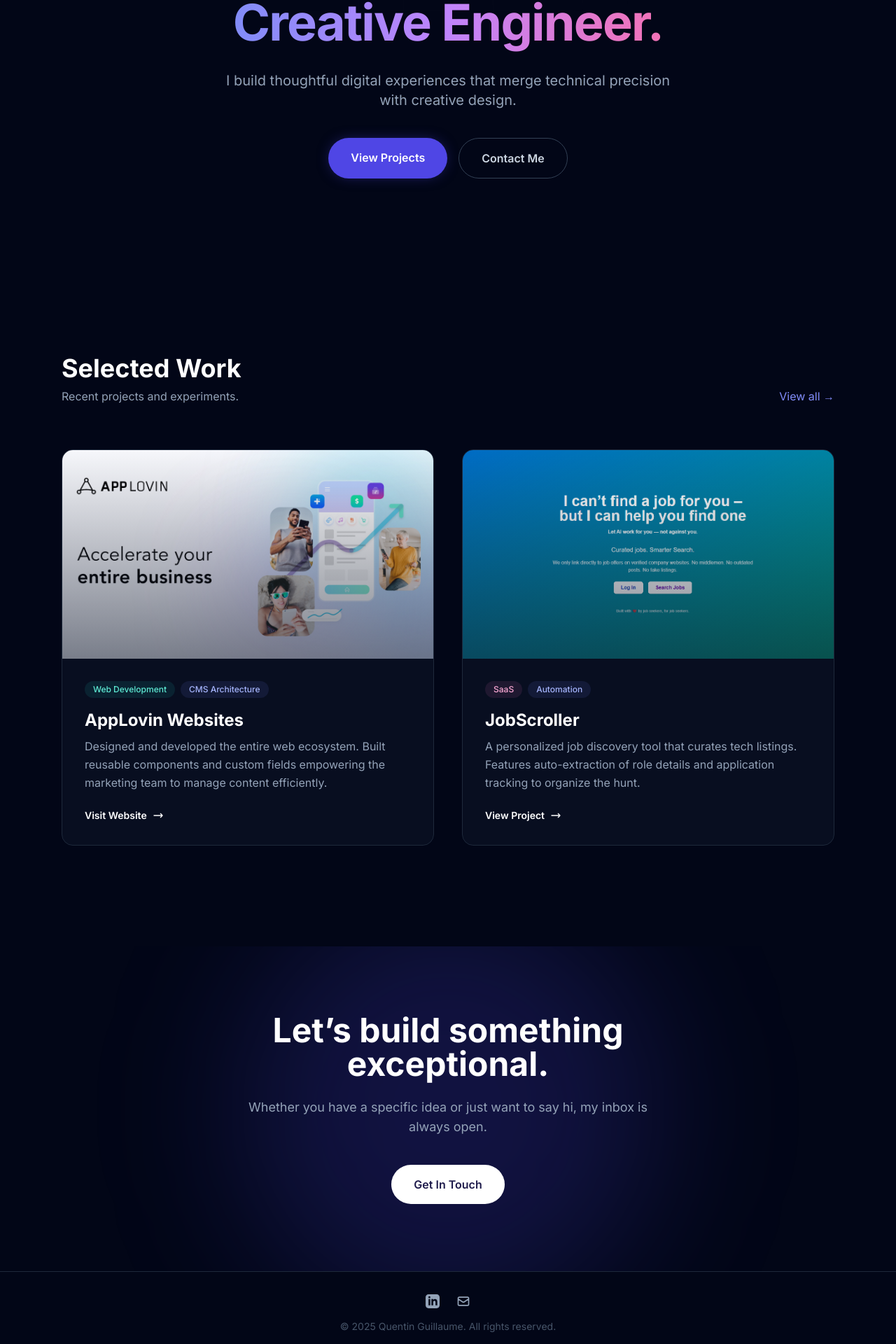
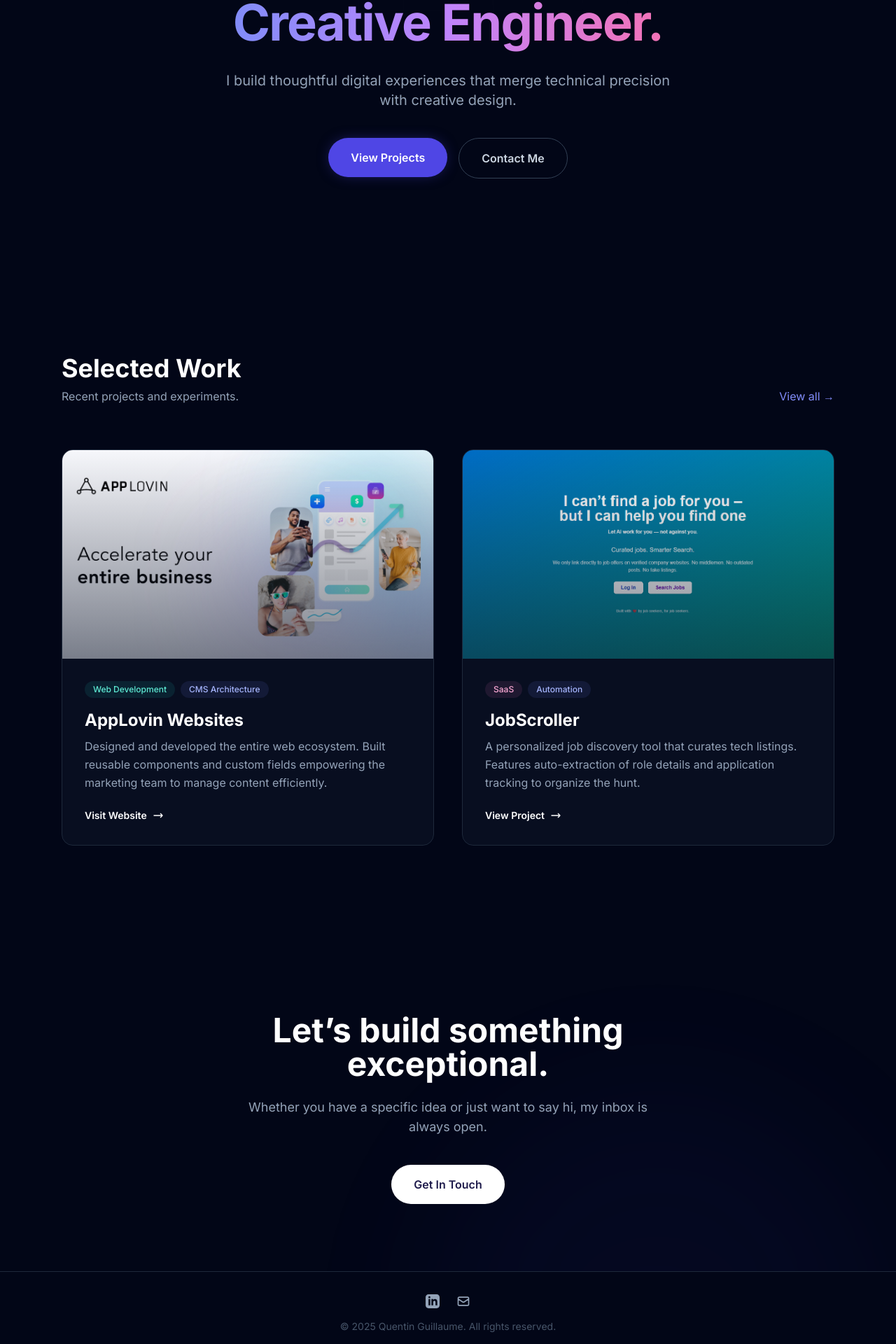
Before and after one commit to Couentinev2/Portfolio, a Next.js app: page / in a window 1280 px wide. Shown: the part 370-2290 px from the top of the page at 70% size. Built offline with nearby package versions, Linux system fonts and the light colour scheme.

Commit message:
Finish work on framer implementation

```diff
--- a/package.json
+++ b/package.json
@@ -13,8 +13,8 @@
     "@google-cloud/aiplatform": "^3.34.0",
     "@vercel/analytics": "^1.5.0",
     "@vercel/speed-insights": "^1.1.0",
+    "framer-motion": "^12.26.2",
     "lucide-react": "^0.562.0",
-    "next": "15.1.3",
     "next": "15.1.11",
     "nodemailer": "^6.9.16",
     "openai": "^4.93.0",
--- a/src/app/page.js
+++ b/src/app/page.js
@@ -1,57 +1,108 @@
 'use client';
+
 import Image from 'next/image';
 import Link from 'next/link';
+import { motion } from 'framer-motion';
+
+// ANIMATION VARIANTS
+// Keeping these outside the component prevents re-creation on every render
+const fadeInUp = {
+  hidden: { opacity: 0, y: 40 },
+  visible: {
+    opacity: 1,
+    y: 0,
+    transition: { duration: 0.8, ease: "easeOut" }
+  }
+};
+
+const staggerContainer = {
+  hidden: { opacity: 0 },
+  visible: {
+    opacity: 1,
+    transition: {
+      staggerChildren: 0.2, // Delay between each child animation
+      delayChildren: 0.3,
+    }
+  }
+};
+
+const hoverCard = {
+  hover: {
+    y: -10, // Lift up
+    transition: { duration: 0.3 }
+  }
+};
 
 export default function Home() {
   return (
-    <main className="w-full min-h-screen bg-slate-950 text-slate-200 selection:bg-indigo-500/30">
+    <main className="w-full min-h-screen bg-slate-950 text-slate-200 selection:bg-indigo-500/30 overflow-hidden">
 
-      {/* BACKGROUND GRID PATTERN */}
-      <div className="fixed inset-0 z-0 pointer-events-none">
+      {/* BACKGROUND GRID PATTERN (Static background is fine, let's just animate opacity on load) */}
+      <motion.div
+        initial={{ opacity: 0 }}
+        animate={{ opacity: 1 }}
+        transition={{ duration: 1.5 }}
+        className="fixed inset-0 z-0 pointer-events-none"
+      >
         <div className="absolute inset-0 bg-[linear-gradient(to_right,#4f4f4f2e_1px,transparent_1px),linear-gradient(to_bottom,#4f4f4f2e_1px,transparent_1px)] bg-[size:4rem_4rem] [mask-image:radial-gradient(ellipse_60%_50%_at_50%_0%,#000_70%,transparent_100%)]"></div>
-      </div>
+      </motion.div>
 
       {/* HERO SECTION */}
-      <section className="relative z-10 flex flex-col items-center justify-center min-h-[90vh] px-6 text-center">
+      <motion.section
+        variants={staggerContainer}
+        initial="hidden"
+        animate="visible"
+        className="relative z-10 flex flex-col items-center justify-center min-h-[90vh] px-6 text-center"
+      >
         {/* Availability Badge */}
-        <div className="mb-8 inline-flex items-center gap-2 px-3 py-1 rounded-full border border-indigo-500/30 bg-indigo-500/10 text-indigo-300 text-sm font-medium animate-fade-in-up">
+        <motion.div variants={fadeInUp} className="mb-8 inline-flex items-center gap-2 px-3 py-1 rounded-full border border-indigo-500/30 bg-indigo-500/10 text-indigo-300 text-sm font-medium">
           <span className="relative flex h-2 w-2">
             <span className="animate-ping absolute inline-flex h-full w-full rounded-full bg-indigo-400 opacity-75"></span>
             <span className="relative inline-flex rounded-full h-2 w-2 bg-indigo-500"></span>
           </span>
           Available for new projects
-        </div>
+        </motion.div>
 
-        <h1 className="max-w-4xl mx-auto mb-6 text-5xl font-bold tracking-tight sm:text-7xl">
+        <motion.h1 variants={fadeInUp} className="max-w-4xl mx-auto mb-6 text-5xl font-bold tracking-tight sm:text-7xl">
           Quentin Guillaume
           <span className="block mt-2 text-transparent bg-clip-text bg-gradient-to-r from-indigo-400 via-purple-400 to-pink-400 leading-tight">
             Creative Engineer.
           </span>
-        </h1>
+        </motion.h1>
 
-        <p className="max-w-2xl mx-auto mb-10 text-lg text-slate-400 sm:text-xl leading-relaxed">
+        <motion.p variants={fadeInUp} className="max-w-2xl mx-auto mb-10 text-lg text-slate-400 sm:text-xl leading-relaxed">
           I build thoughtful digital experiences that merge technical precision with creative design.
-        </p>
+        </motion.p>
 
-        <div className="flex flex-col sm:flex-row gap-4">
+        <motion.div variants={fadeInUp} className="flex flex-col sm:flex-row gap-4">
+          <motion.div whileHover={{ scale: 1.05 }} whileTap={{ scale: 0.95 }}>
             <Link
               href="/projects"
-            className="px-8 py-4 font-semibold text-white transition-all transform bg-indigo-600 rounded-full hover:bg-indigo-700 hover:scale-105 shadow-[0_0_20px_-5px_rgba(79,70,229,0.5)]"
+              className="px-8 py-4 font-semibold text-white transition-all bg-indigo-600 rounded-full hover:bg-indigo-700 shadow-[0_0_20px_-5px_rgba(79,70,229,0.5)] block"
             >
               View Projects
             </Link>
+          </motion.div>
+          <motion.div whileHover={{ scale: 1.05 }} whileTap={{ scale: 0.95 }}>
             <Link
               href="mailto:contact@quentinguillaume.com"
-            className="px-8 py-4 font-semibold text-slate-300 transition-colors border border-slate-700 rounded-full hover:bg-slate-800 hover:text-white"
+              className="px-8 py-4 font-semibold text-slate-300 transition-colors border border-slate-700 rounded-full hover:bg-slate-800 hover:text-white block"
             >
               Contact Me
             </Link>
-        </div>
-      </section>
+          </motion.div>
+        </motion.div>
+      </motion.section>
 
       {/* FEATURED PROJECTS */}
       <section className="relative z-10 max-w-6xl px-6 py-24 mx-auto">
-        <div className="flex items-end justify-between mb-16">
+        <motion.div
+          initial={{ opacity: 0, y: 20 }}
+          whileInView={{ opacity: 1, y: 0 }}
+          viewport={{ once: true, margin: "-100px" }}
+          transition={{ duration: 0.6 }}
+          className="flex items-end justify-between mb-16"
+        >
           <div>
             <h2 className="text-3xl font-bold text-white sm:text-4xl">Selected Work</h2>
             <p className="mt-2 text-slate-400">Recent projects and experiments.</p>
@@ -62,12 +113,20 @@
           >
             View all &rarr;
           </Link>
-        </div>
+        </motion.div>
 
         <div className="grid gap-10 md:grid-cols-2">
 
           {/* Project 1 */}
-          <div className="group relative flex flex-col overflow-hidden transition-all duration-300 border border-slate-800 rounded-2xl bg-slate-900/50 hover:border-indigo-500/50 hover:shadow-2xl hover:shadow-indigo-500/10">
+          <motion.div
+            initial={{ opacity: 0, y: 50 }}
+            whileInView={{ opacity: 1, y: 0 }}
+            viewport={{ once: true, margin: "-100px" }}
+            transition={{ duration: 0.5, delay: 0.1 }}
+            whileHover="hover"
+            variants={hoverCard}
+            className="group relative flex flex-col overflow-hidden border border-slate-800 rounded-2xl bg-slate-900/50"
+          >
             <div className="relative overflow-hidden aspect-video">
               <Image
                 src="/images/Generic_Applovin.jpg"
@@ -103,10 +162,18 @@
                 </svg>
               </a>
             </div>
-          </div>
+          </motion.div>
 
           {/* Project 2 */}
-          <div className="group relative flex flex-col overflow-hidden transition-all duration-300 border border-slate-800 rounded-2xl bg-slate-900/50 hover:border-indigo-500/50 hover:shadow-2xl hover:shadow-indigo-500/10">
+          <motion.div
+            initial={{ opacity: 0, y: 50 }}
+            whileInView={{ opacity: 1, y: 0 }}
+            viewport={{ once: true, margin: "-100px" }}
+            transition={{ duration: 0.5, delay: 0.2 }}
+            whileHover="hover"
+            variants={hoverCard}
+            className="group relative flex flex-col overflow-hidden border border-slate-800 rounded-2xl bg-slate-900/50"
+          >
             <div className="relative overflow-hidden aspect-video">
               <Image
                 src="/images/jobscroller-preview.png"
@@ -142,7 +209,7 @@
                 </svg>
               </a>
             </div>
-          </div>
+          </motion.div>
 
         </div>
 
@@ -156,20 +223,39 @@
       {/* CTA SECTION */}
       <section className="relative py-24 mt-12 overflow-hidden">
         {/* Background glow effect */}
-        <div className="absolute top-1/2 left-1/2 -translate-x-1/2 -translate-y-1/2 w-[600px] h-[600px] bg-indigo-600/20 rounded-full blur-[100px] pointer-events-none"></div>
+        <motion.div
+          animate={{
+            scale: [1, 1.2, 1],
+            opacity: [0.2, 0.3, 0.2]
+          }}
+          transition={{
+            duration: 8,
+            repeat: Infinity,
+            ease: "easeInOut"
+          }}
+          className="absolute top-1/2 left-1/2 -translate-x-1/2 -translate-y-1/2 w-[600px] h-[600px] bg-indigo-600/20 rounded-full blur-[100px] pointer-events-none"
+        ></motion.div>
 
-        <div className="relative z-10 px-6 text-center">
+        <motion.div
+          initial={{ opacity: 0, scale: 0.9 }}
+          whileInView={{ opacity: 1, scale: 1 }}
+          viewport={{ once: true }}
+          transition={{ duration: 0.6 }}
+          className="relative z-10 px-6 text-center"
+        >
           <h2 className="mb-6 text-4xl font-bold text-white sm:text-5xl">Let’s build something <br/> exceptional.</h2>
           <p className="max-w-xl mx-auto mb-10 text-lg text-slate-400">
             Whether you have a specific idea or just want to say hi, my inbox is always open.
           </p>
-          <a
+          <motion.a
+            whileHover={{ scale: 1.05 }}
+            whileTap={{ scale: 0.95 }}
             href="mailto:contact@quentinguillaume.com"
-            className="inline-block px-8 py-4 font-semibold text-indigo-950 transition bg-white rounded-full hover:bg-indigo-50 hover:scale-105"
+            className="inline-block px-8 py-4 font-semibold text-indigo-950 transition bg-white rounded-full hover:bg-indigo-50"
           >
             Get In Touch
-          </a>
-        </div>
+          </motion.a>
+        </motion.div>
       </section>
     </main>
   );
```
Also changed, not shown: 1 other file (tests, documents, lock files or other folders). Lines whose indentation alone changed are shown as unchanged.
